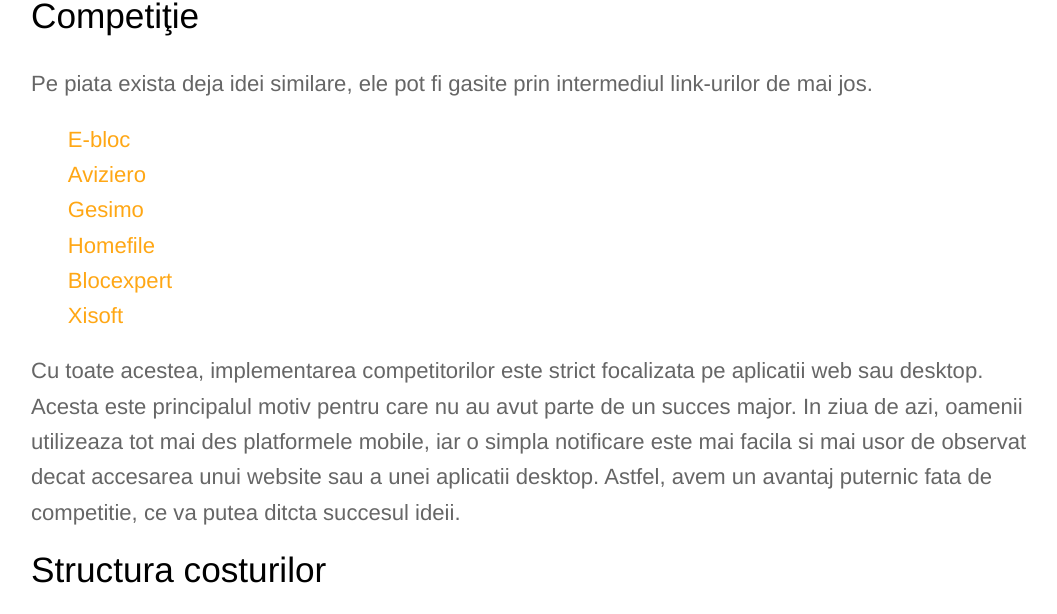
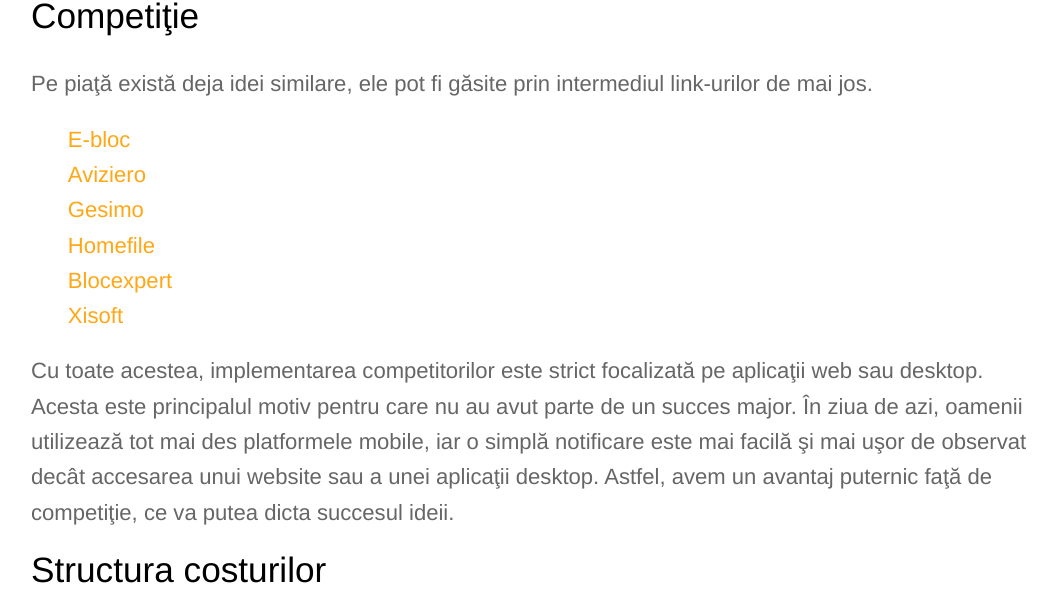
Before and after one commit to rptoma/Flaty, a Jekyll site: the page built from _posts/2018-10-14-ce-este-flaty.md, in a window 1280 px wide and 900 px high, scrolled down 2020 px, cut to the strip 189-803 px from the top of the window. Shown: the whole strip, without its empty margins (109-1166 px from the left). Built offline with Jekyll 4.4.1, drawn with Linux system fonts in a browser that asks for light colours.

Commit message:
Updated '_posts/2018-10-14-ce-este-flaty.md' via CloudCannon

```diff
--- a/_posts/2018-10-14-ce-este-flaty.md
+++ b/_posts/2018-10-14-ce-este-flaty.md
@@ -33,11 +33,11 @@ Un aspect important este faptul că există mai multe subcategorii de locatari,
 
 ## Competiţie
 
-Pe piata exista deja idei similare, ele pot fi gasite prin intermediul link-urilor de mai jos.
+Pe piaţă există deja idei similare, ele pot fi găsite prin intermediul link-urilor de mai jos.
 
 &nbsp; &nbsp; &nbsp;&nbsp;[E-bloc](https://www.e-bloc.ro "e-bloc")<br>&nbsp; &nbsp; &nbsp;&nbsp;[Aviziero](https://aviziero.ro "aviziero")<br>&nbsp; &nbsp; &nbsp;&nbsp;[Gesimo](https://www.gesimo.ro "gesimo")<br>&nbsp; &nbsp; &nbsp;&nbsp;[Homefile](https://homefile.ro "homefile")<br>&nbsp; &nbsp; &nbsp;&nbsp;[Blocexpert](https://www.blocexpert.ro "blocexpert")<br>&nbsp; &nbsp; &nbsp;&nbsp;[Xisoft](https://www.xisoft.net "xisoft")
 
-Cu toate acestea, implementarea competitorilor este strict focalizata pe aplicatii web sau desktop. Acesta este principalul motiv pentru care nu au avut parte de un succes major. In ziua de azi, oamenii utilizeaza tot mai des platformele mobile, iar o simpla notificare este mai facila si mai usor de observat decat accesarea unui website sau a unei aplicatii desktop. Astfel, avem un avantaj puternic fata de competitie, ce va putea ditcta succesul ideii.
+Cu toate acestea, implementarea competitorilor este strict focalizată pe aplicaţii web sau desktop. Acesta este principalul motiv pentru care nu au avut parte de un succes major. În ziua de azi, oamenii utilizează tot mai des platformele mobile, iar o simplă notificare este mai facilă şi mai uşor de observat decât accesarea unui website sau a unei aplicaţii desktop. Astfel, avem un avantaj puternic faţă de competiţie, ce va putea dicta succesul ideii.
 
 ## Structura costurilor
 
```
